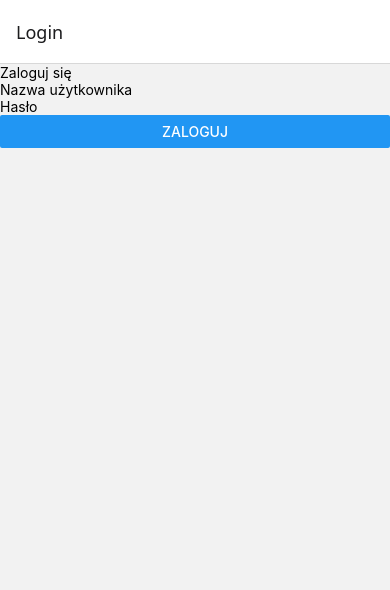
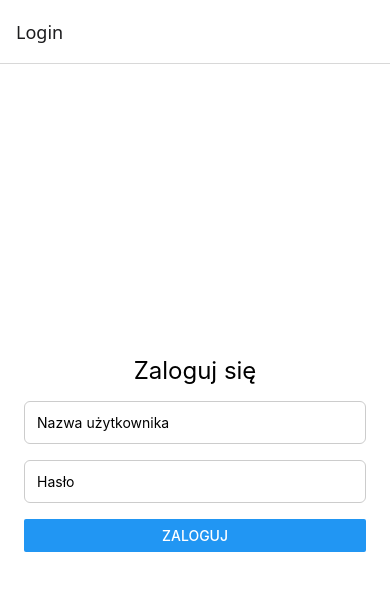
Before and after one commit to kacpi95/Weather-App-react-native, a React Native app: screen /Login in a window 390 px wide. Shown: the top 590 px of the page. Built offline with nearby package versions, Linux system fonts and the light colour scheme.

Commit message:
Add styles to component LoginScreen

```diff
--- a/screens/LoginScreen.js
+++ b/screens/LoginScreen.js
@@ -34,4 +34,23 @@ export default function LoginScreen() {
     </View>
   );
 }
-const styles = StyleSheet.create({});
+const styles = StyleSheet.create({
+  container: {
+    flex: 1,
+    justifyContent: 'center',
+    padding: 24,
+    backgroundColor: '#fff',
+  },
+  title: {
+    fontSize: 24,
+    marginBottom: 16,
+    textAlign: 'center',
+  },
+  input: {
+    borderWidth: 1,
+    borderColor: '#ccc',
+    borderRadius: 6,
+    padding: 12,
+    marginBottom: 16,
+  },
+});
```
